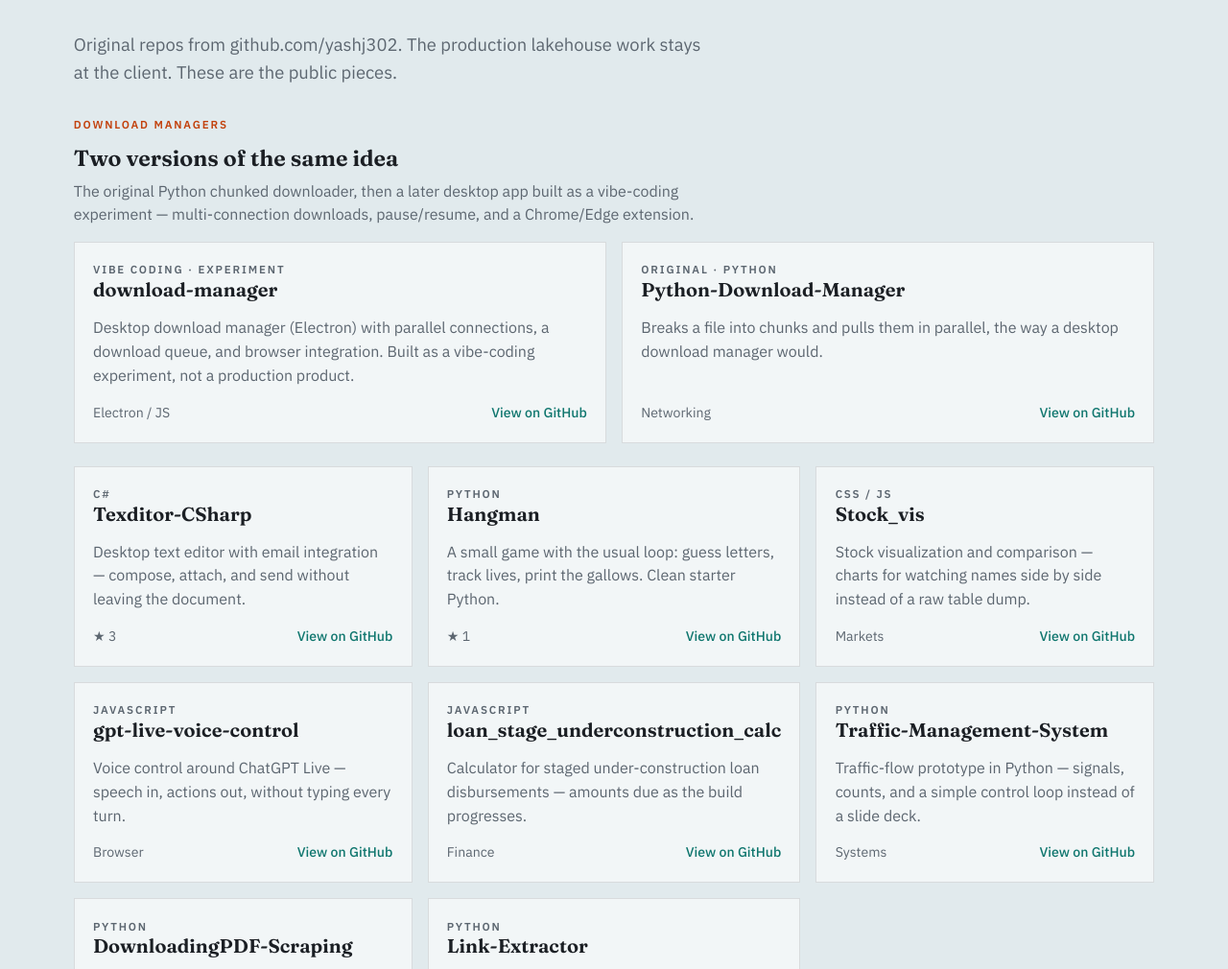
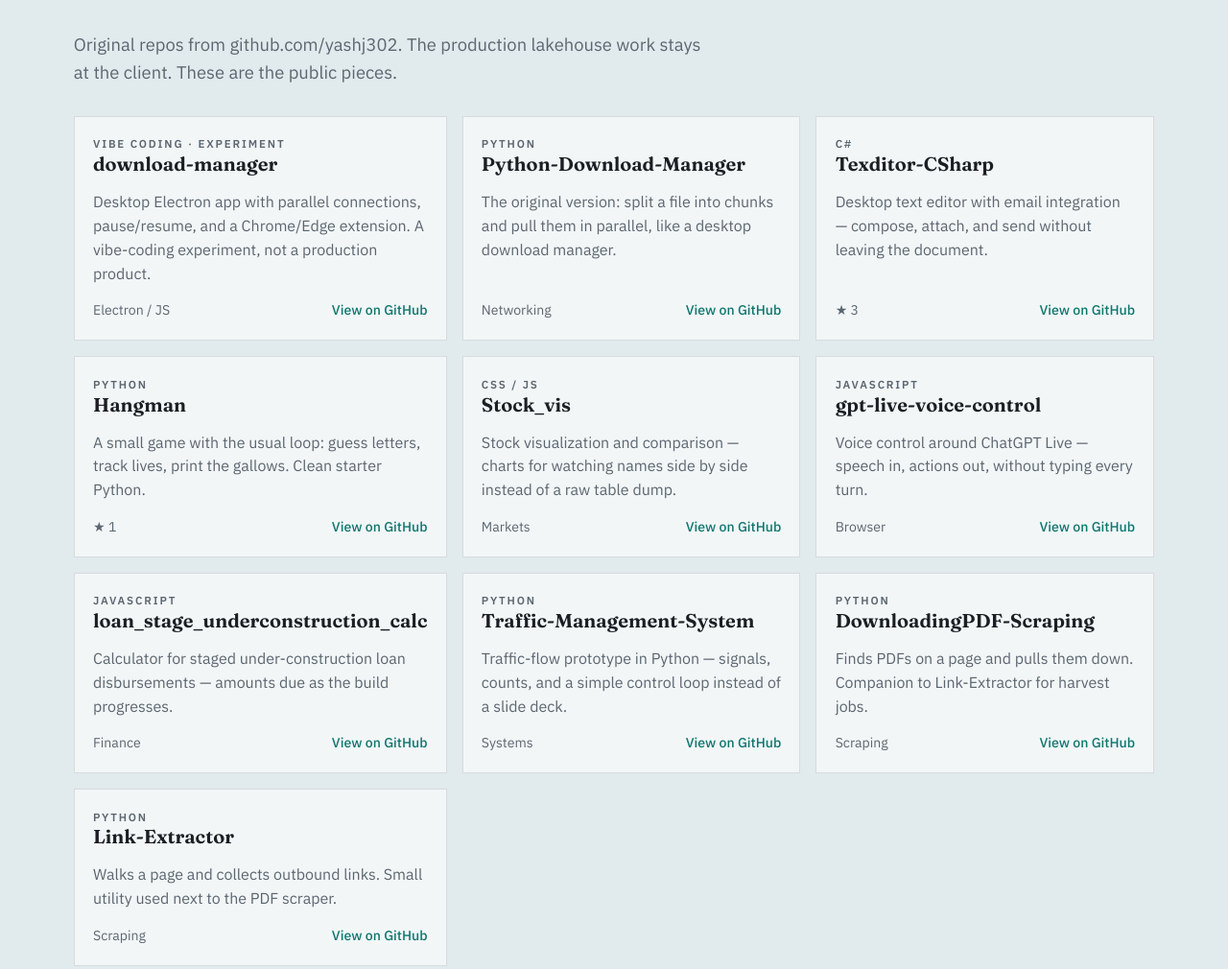
Before and after one commit to yashj302/yashj302.github.io, a plain HTML site: page index.html in a window 1280 px wide. Shown: the part 4413-5423 px from the top of the page at 96% size. Drawn offline with Linux system fonts and the light colour scheme.

Commit message:
Put both download managers in the same project grid as the other repos.

```diff
--- a/index.html
+++ b/index.html
@@ -233,22 +233,13 @@
           Original repos from github.com/yashj302. The production lakehouse work stays at the client. These are the
           public pieces.
         </p>
-        <div class="download-pair">
-          <header class="pair-head">
-            <p class="eyebrow">Download managers</p>
-            <h3>Two versions of the same idea</h3>
-            <p>
-              The original Python chunked downloader, then a later desktop app built as a vibe-coding experiment —
-              multi-connection downloads, pause/resume, and a Chrome/Edge extension.
-            </p>
-          </header>
-          <div class="project-grid pair-grid">
+        <div class="project-grid">
           <article>
             <p class="kicker">Vibe coding · Experiment</p>
             <h3>download-manager</h3>
             <p>
-                Desktop download manager (Electron) with parallel connections, a download queue, and browser
-                integration. Built as a vibe-coding experiment, not a production product.
+              Desktop Electron app with parallel connections, pause/resume, and a Chrome/Edge extension. A vibe-coding
+              experiment, not a production product.
             </p>
             <div class="repo-meta">
               <span>Electron / JS</span>
@@ -256,17 +247,14 @@
             </div>
           </article>
           <article>
-              <p class="kicker">Original · Python</p>
+            <p class="kicker">Python</p>
             <h3>Python-Download-Manager</h3>
-              <p>Breaks a file into chunks and pulls them in parallel, the way a desktop download manager would.</p>
+            <p>The original version: split a file into chunks and pull them in parallel, like a desktop download manager.</p>
             <div class="repo-meta">
               <span>Networking</span>
               <a href="https://github.com/yashj302/Python-Download-Manager" target="_blank" rel="noreferrer">View on GitHub</a>
             </div>
           </article>
-          </div>
-        </div>
-        <div class="project-grid">
           <article>
             <p class="kicker">C#</p>
             <h3>Texditor-CSharp</h3>
--- a/styles.css
+++ b/styles.css
@@ -248,26 +248,6 @@ h2 {
   font-weight: 500;
 }
 
-.download-pair {
-  margin: 0 0 1.5rem;
-}
-
-.pair-head h3 {
-  font-family: Fraunces, Georgia, serif;
-  font-size: 1.45rem;
-  margin: 0.2rem 0 0.5rem;
-}
-
-.pair-head p:not(.eyebrow) {
-  color: var(--muted);
-  max-width: 42rem;
-  margin: 0 0 1rem;
-}
-
-.pair-grid {
-  grid-template-columns: 1fr 1fr;
-}
-
 .projects {
   background: rgba(15, 118, 110, 0.07);
   border-top: 1px solid var(--line);
@@ -457,7 +437,6 @@ footer {
   .card-row,
   .cases,
   .project-grid,
-  .pair-grid,
   .award-grid,
   .cert-grid,
   footer {
```
Lines whose indentation alone changed are shown as unchanged.
